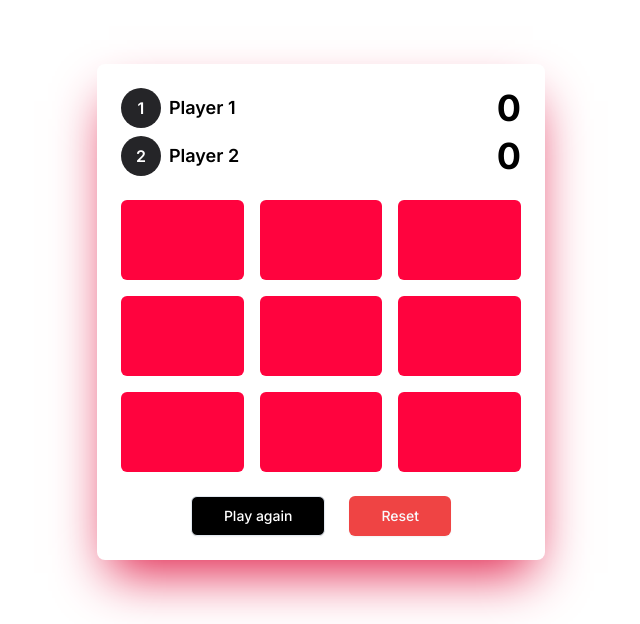
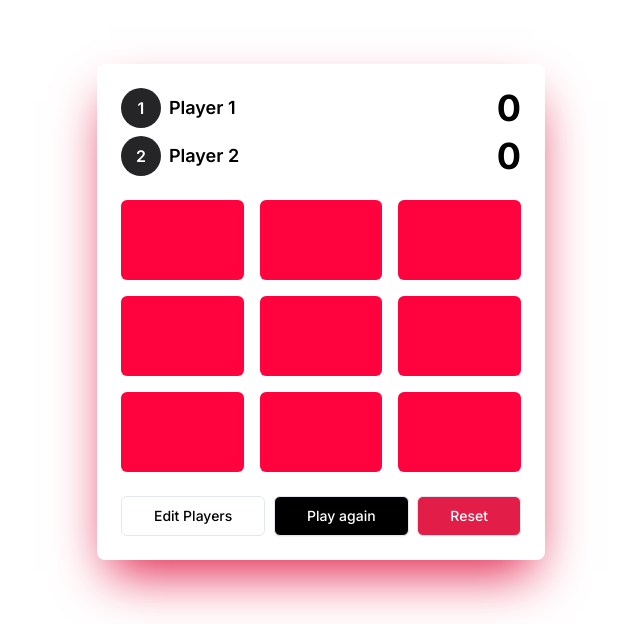
Before and after one commit to Sujal-Gaha/tic-tac-toe_v0, a Next.js app: page / in a window 1280 px wide. Shown: the part 176-800 px from the top of the page, without its empty margins (319-959 px from the left). Built offline with nearby package versions, Linux system fonts and the light colour scheme.

Commit message:
added a edit player button for editing players name

```diff
--- a/src/app/page.tsx
+++ b/src/app/page.tsx
@@ -20,11 +20,14 @@ export default function Home() {
       <section className="w-[448px] h-[496px] bg-white dark:bg-[#18181b] rounded-lg p-6 shadow-2xl shadow-[#E11D48] flex flex-col gap-6">
         <PlayerScoreCount players={players} />
         <Board tiles={tiles} handleTileClickedFn={handleTileClickedFn} />
-        <div className="flex items-center justify-center gap-6 w-full">
+        <div className="flex items-center justify-between w-full">
+          <Button variant="edit" size="lg">
+            Edit Players
+          </Button>
           <Button variant="outline" size="lg" onClick={playAgainFn}>
             Play again
           </Button>
-          <Button variant="destructive" size="lg" onClick={resetBoardFn}>
+          <Button variant="reset" size="lg" onClick={resetBoardFn}>
             Reset
           </Button>
         </div>
--- a/src/components/ui/button.tsx
+++ b/src/components/ui/button.tsx
@@ -14,11 +14,14 @@ const buttonVariants = cva(
         destructive:
           "bg-destructive text-destructive-foreground shadow-sm hover:bg-destructive/90",
         outline:
-          "border border-input text-white focus:border-[#E11D48] bg-black shadow-sm focus:ring-2 focus:ring-[#E11D48]",
+          "border border-input text-white focus:border-seconday-default bg-black hover:bg-gray-800 shadow-sm focus:ring-2 focus:ring-secondary-default",
         secondary:
           "bg-secondary text-secondary-foreground shadow-sm hover:bg-secondary/80",
         ghost: "hover:bg-accent hover:text-accent-foreground",
         link: "text-primary underline-offset-4 hover:underline",
+        edit: "bg-white rounded-md border border-input text-black focus:border-secondary-default focus:ring-2 focus:ring-secondary-default hover:bg-gray-300",
+        reset:
+          "border border-input text-white focus:ring-2 focus:ring-[#E11D48] bg-[#E11D48] hover:bg-red-500",
       },
       size: {
         default: "h-9 px-4 py-2",
--- /dev/null
+++ b/src/components/ui/input.tsx
@@ -0,0 +1,25 @@
+import * as React from "react"
+
+import { cn } from "@/lib/utils"
+
+export interface InputProps
+  extends React.InputHTMLAttributes<HTMLInputElement> {}
+
+const Input = React.forwardRef<HTMLInputElement, InputProps>(
+  ({ className, type, ...props }, ref) => {
+    return (
+      <input
+        type={type}
+        className={cn(
+          "flex h-9 w-full rounded-md border border-input bg-transparent px-3 py-1 text-sm shadow-sm transition-colors file:border-0 file:bg-transparent file:text-sm file:font-medium file:text-foreground placeholder:text-muted-foreground focus-visible:outline-none focus-visible:ring-1 focus-visible:ring-ring disabled:cursor-not-allowed disabled:opacity-50",
+          className
+        )}
+        ref={ref}
+        {...props}
+      />
+    )
+  }
+)
+Input.displayName = "Input"
+
+export { Input }
```
